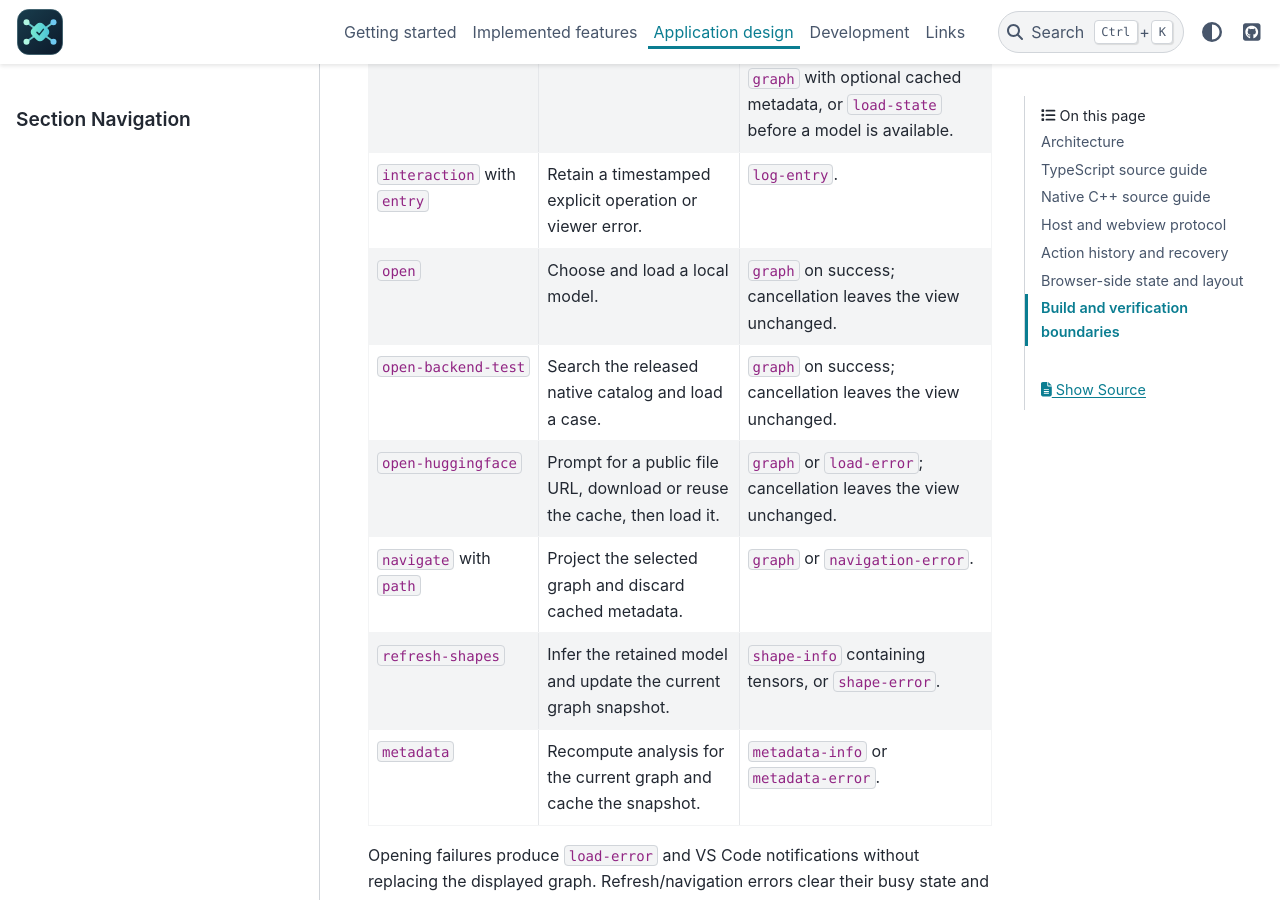
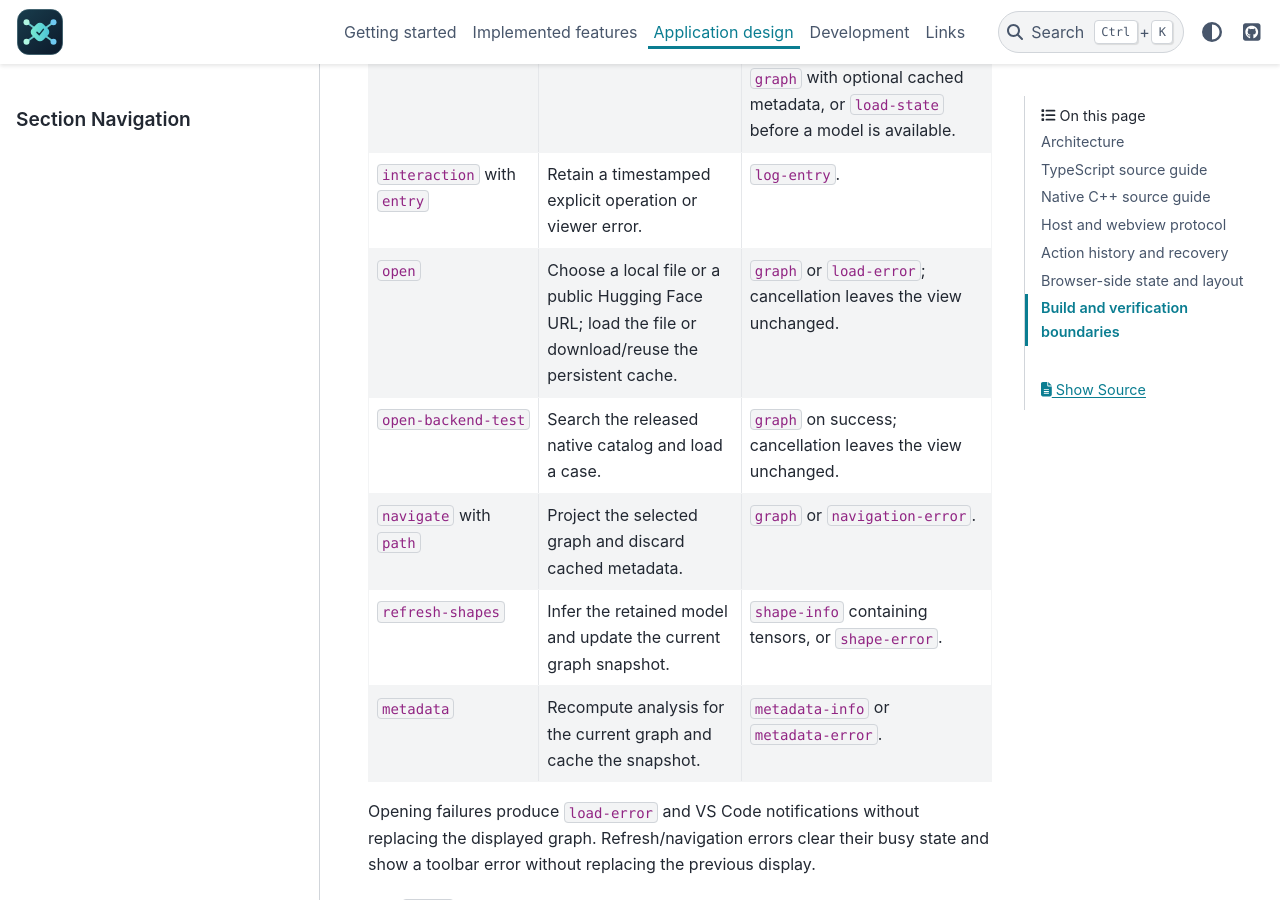
Before and after one commit to xadupre/onnx-light-viewer, a Sphinx documentation site: the page built from docs/design.rst, in a window 1280 px wide and 900 px high, scrolled down 5355 px. Built offline with Sphinx 7.4.7 and the PyData theme 0.15.4, drawn with Linux system fonts in a browser that asks for light colours.

Commit message:
Unify model opening and remove the log event badge
Co-authored-by: Copilot <223556219+Copilot@users.noreply.github.com>

```diff
--- a/docs/design.rst
+++ b/docs/design.rst
@@ -231,14 +231,12 @@ replies with ``panel.webview.postMessage``.
      - Retain a timestamped explicit operation or viewer error.
      - ``log-entry``.
    * - ``open``
-     - Choose and load a local model.
-     - ``graph`` on success; cancellation leaves the view unchanged.
+     - Choose a local file or a public Hugging Face URL; load the file or
+       download/reuse the persistent cache.
+     - ``graph`` or ``load-error``; cancellation leaves the view unchanged.
    * - ``open-backend-test``
      - Search the released native catalog and load a case.
      - ``graph`` on success; cancellation leaves the view unchanged.
-   * - ``open-huggingface``
-     - Prompt for a public file URL, download or reuse the cache, then load it.
-     - ``graph`` or ``load-error``; cancellation leaves the view unchanged.
    * - ``navigate`` with ``path``
      - Project the selected graph and discard cached metadata.
      - ``graph`` or ``navigation-error``.
--- a/docs/features/opening_models.rst
+++ b/docs/features/opening_models.rst
@@ -5,7 +5,8 @@ Opening models
    :alt: Open ONNX model button in the viewer toolbar.
    :width: 200px
 
-* **Open ONNX model** loads a local file. Opening an ``.onnx`` file in VS Code
+* **Open ONNX model** offers **Local file** or **Hugging Face**.
+  Opening an ``.onnx`` file in VS Code
   also uses the viewer; use **Reopen Editor With...** if another editor handles it.
 * **ONNX Light Viewer: Open Graph** opens the bundled Relu demo.
   **ONNX Light Viewer: Open Symbolic Transformer Example** opens a bundled,
--- a/docs/getting_started.rst
+++ b/docs/getting_started.rst
@@ -19,8 +19,8 @@ From a Bash terminal in the repository:
    ./start.sh
 
 This builds the extension and opens a VS Code development window with a small
-Relu model. Choose **Open ONNX model** to open your own ``.onnx`` file.
-Choose **Hugging Face** to download and cache a public ONNX file by URL.
+Relu model. Choose **Open ONNX model**, then **Local file** to open your own
+``.onnx`` file or **Hugging Face** to download and cache a public ONNX file by URL.
 After changing the application, close that window and run ``./start.sh`` again.
 
 In WSL, use the desktop VS Code ``bin`` directory on ``PATH``, not the remote
```
Also changed, not shown: other parts of docs/features/opening_models.rst (+1 -1 lines), README.md (+2 -2 lines), 5 other files.
